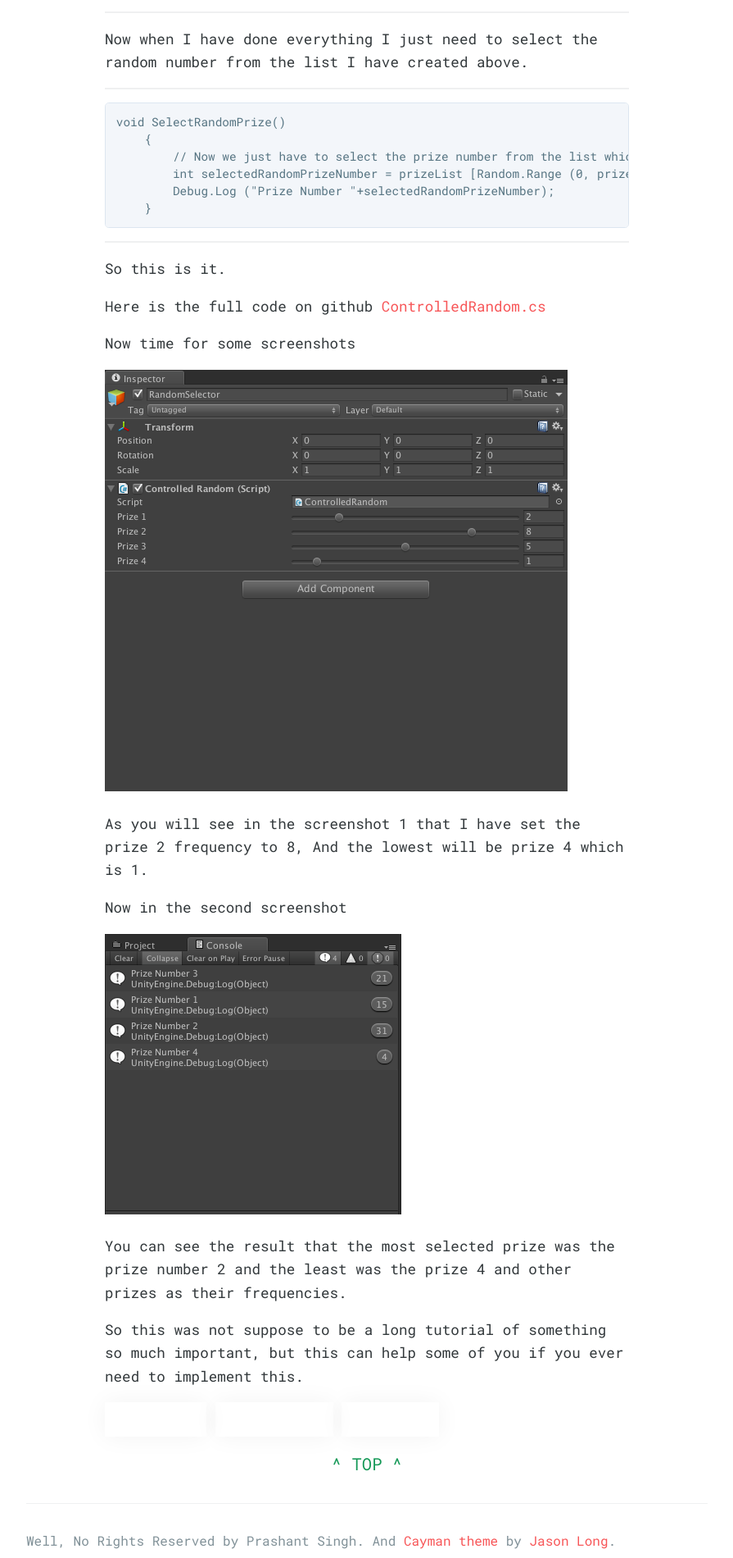
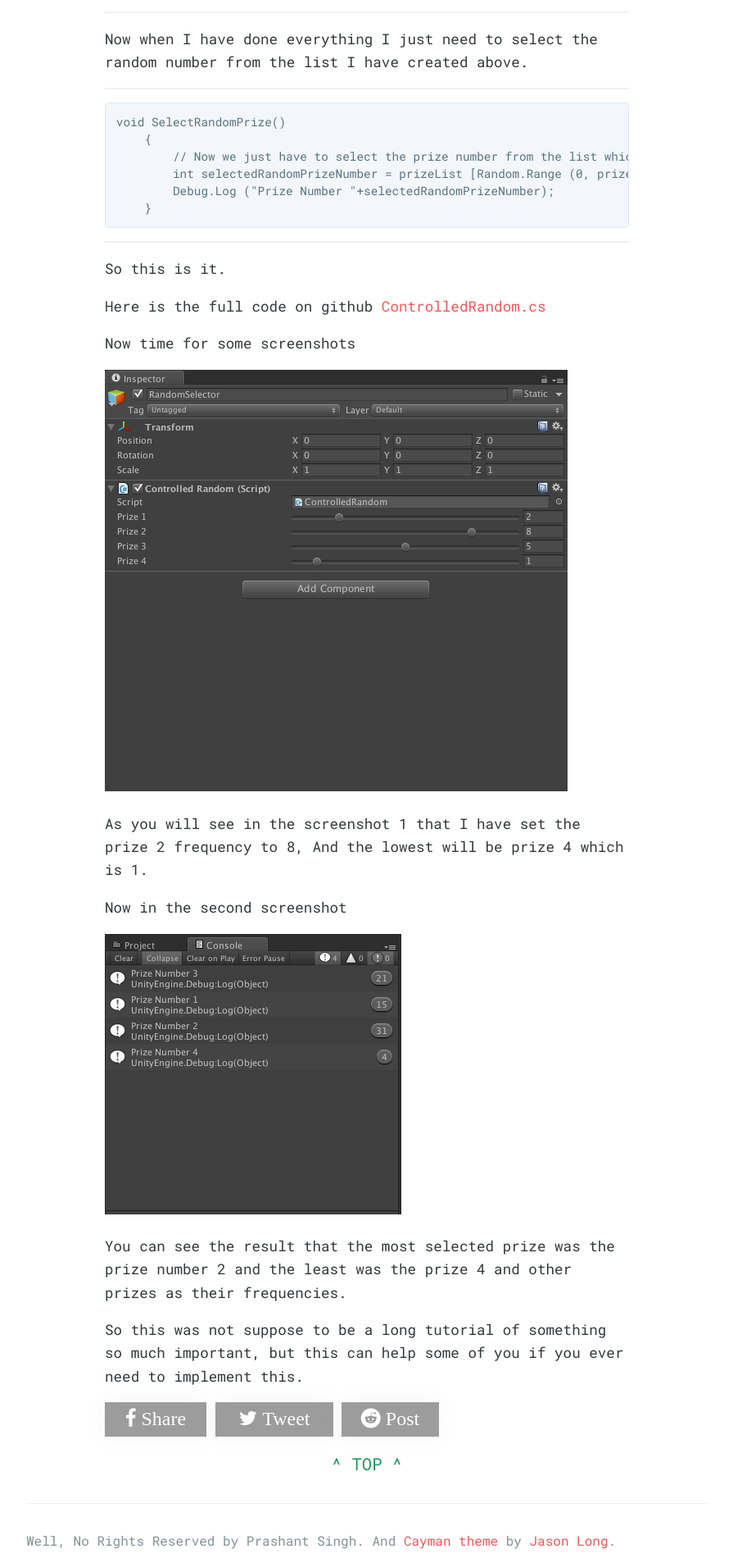
Before and after one commit to prashant-singh/prashant-singh.github.io, a Jekyll site: the page built from _posts/2016-08-11-Random-prize-selector.md, in a window 1280 px wide. Shown: the part 1930-3830 px from the top of the page at 82% size, without its empty margins (192-1087 px from the left). Built offline with Jekyll 4.4.1, drawn with Linux system fonts in a browser that asks for light colours; nearby versions of some CDN libraries; a style sheet for code colours, icons or effects is not loaded.

Commit message:
Update stylesheet.css

```diff
--- a/stylesheets/stylesheet.css
+++ b/stylesheets/stylesheet.css
@@ -349,7 +349,7 @@ a:hover {
   padding: 10px;
 }
 .social-share-button{
-     background-color: rgba(255, 255, 255, 0.08);
+     background-color: rgba(96, 96, 96, 0.62);
      display: inline-block;
   position: relative;
   overflow: hidden;
```
